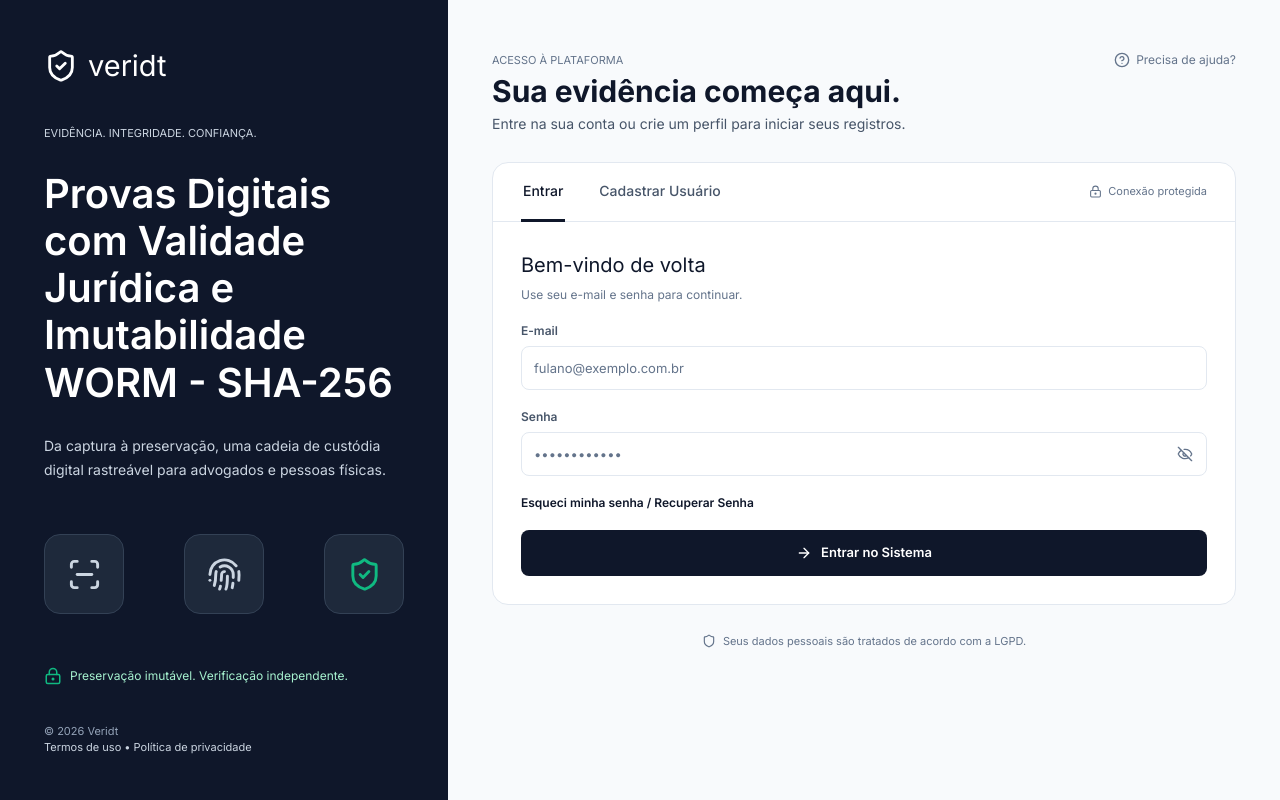
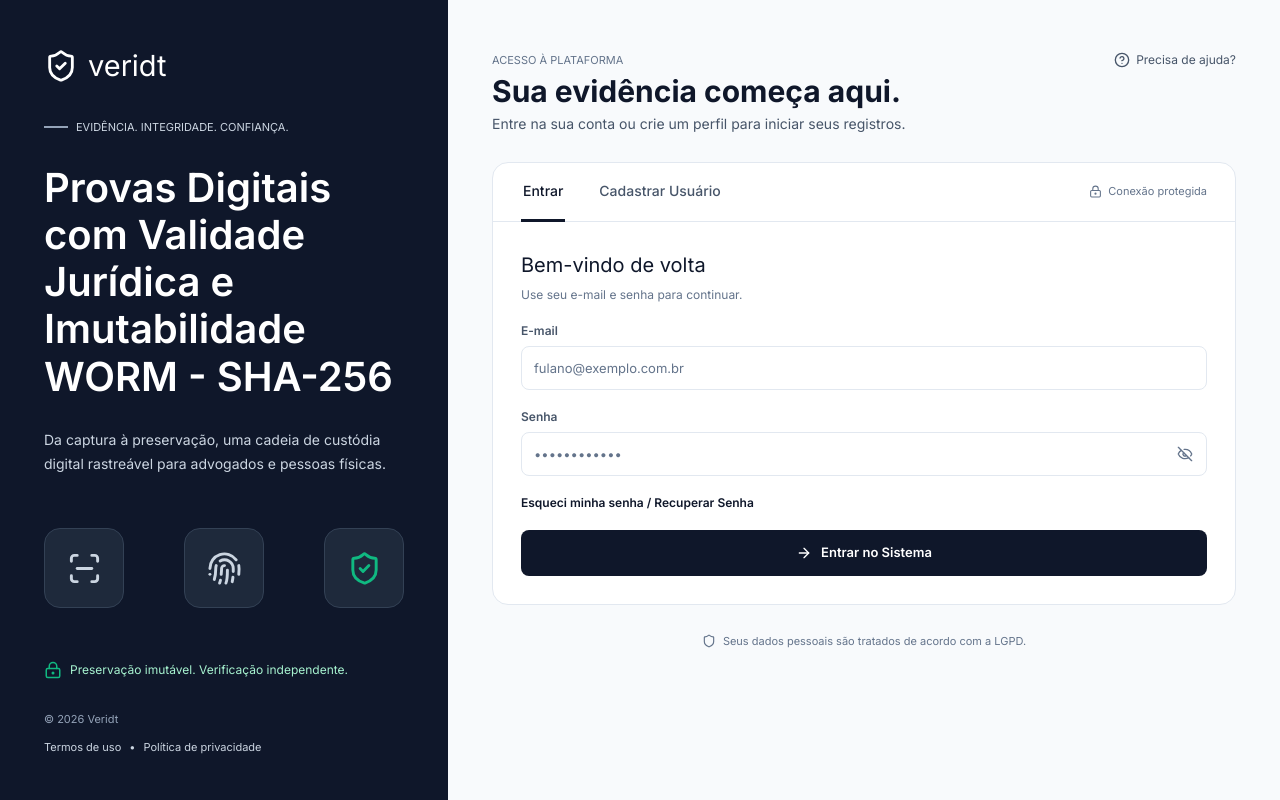
Before and after one commit to GiovannaFarani/trabalho_3_eng_soft, a SvelteKit app in the folder frontend/: page /login in a window 1280 px wide. Built offline with nearby package versions, Linux system fonts and the light colour scheme.

Commit message:
login page minor tweaks

```diff
--- a/frontend/src/routes/login/+page.svelte
+++ b/frontend/src/routes/login/+page.svelte
@@ -43,7 +43,10 @@
 			<div class="veridt-text text-white">veridt</div>
 		</div>
 		<div class="flex flex-col gap-7">
-			<p class="text-[11px] text-on-veridt-blue">EVIDÊNCIA. INTEGRIDADE. CONFIANÇA.</p>
+			<div class="flex flex-row items-center gap-2">
+				<div class="h-0.5 w-6 shrink-0 bg-on-veridt-blue-muted"></div>
+				<p class="text-[11px] text-on-veridt-blue">EVIDÊNCIA. INTEGRIDADE. CONFIANÇA.</p>
+			</div>
 			<h1 class="text-white">
 				Provas Digitais com Validade Jurídica e Imutabilidade WORM - SHA-256
 			</h1>
@@ -75,19 +78,36 @@
 				</p>
 			</div>
 		</div>
-		<div>
+		<div class="flex flex-col gap-3">
 			<p class="text-[11px] text-on-veridt-blue-muted">© 2026 Veridt</p>
-			<p class="text-[11px] text-on-veridt-blue">Termos de uso • Política de privacidade</p>
+			<div class="flex flex-row items-center gap-2 text-[11px] text-on-veridt-blue">
+				<button
+					type="button"
+					class="cursor-pointer underline-offset-4 transition-colors hover:text-white hover:underline"
+				>
+					Termos de uso
+				</button>
+				<span aria-hidden="true">•</span>
+				<button
+					type="button"
+					class="cursor-pointer underline-offset-4 transition-colors hover:text-white hover:underline"
+				>
+					Política de privacidade
+				</button>
+			</div>
 		</div>
 	</div>
 	<div class="flex h-full min-w-0 flex-1 flex-col gap-7 overflow-hidden px-11 pt-13 pb-8">
 		<div class="flex shrink-0 flex-col">
 			<div class="flex flex-row justify-between">
 				<p class="text-[11px] text-on-white-tertiary">ACESSO À PLATAFORMA</p>
-				<div class="flex flex-row items-center gap-1.5">
-					<CircleQuestionMark class="size-4 text-on-white-tertiary" />
-					<p class="text-xs text-on-white-tertiary">Precisa de ajuda?</p>
-				</div>
+				<button
+					type="button"
+					class="flex cursor-pointer flex-row items-center gap-1.5 text-xs text-on-white-secondary underline-offset-4 transition-colors hover:text-on-white-main hover:underline"
+				>
+					<CircleQuestionMark class="size-4" />
+					<span>Precisa de ajuda?</span>
+				</button>
 			</div>
 			<h2 class="text-on-white-main">Sua evidência começa aqui.</h2>
 			<p class="text-sm text-on-white-secondary">
@@ -300,7 +320,23 @@
 							<div class="flex flex-row items-center gap-2.25">
 								<Checkbox id={termsId} bind:checked={acceptedTerms} />
 								<Label for={termsId} variant="inline">
-									Li e aceito os Termos de Uso e a Política de Privacidade da Veridt.
+									Li e aceito os
+									<button
+										type="button"
+										class="inline cursor-pointer font-semibold text-on-white-main underline-offset-4 hover:underline"
+										onclick={(e) => e.stopPropagation()}
+									>
+										Termos de Uso
+									</button>
+									e a
+									<button
+										type="button"
+										class="inline cursor-pointer font-semibold text-on-white-main underline-offset-4 hover:underline"
+										onclick={(e) => e.stopPropagation()}
+									>
+										Política de Privacidade
+									</button>
+									da Veridt.
 								</Label>
 							</div>
 
```
